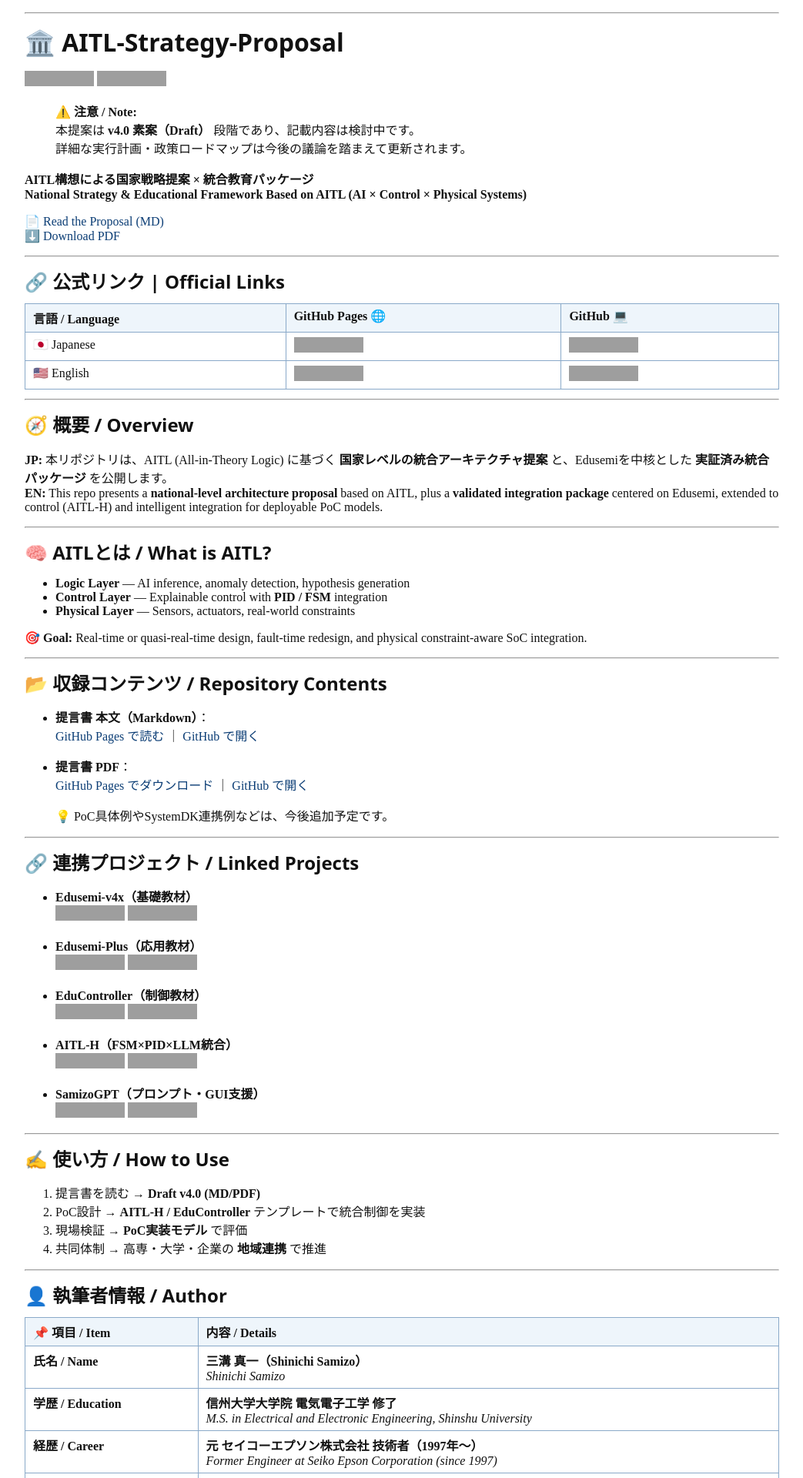
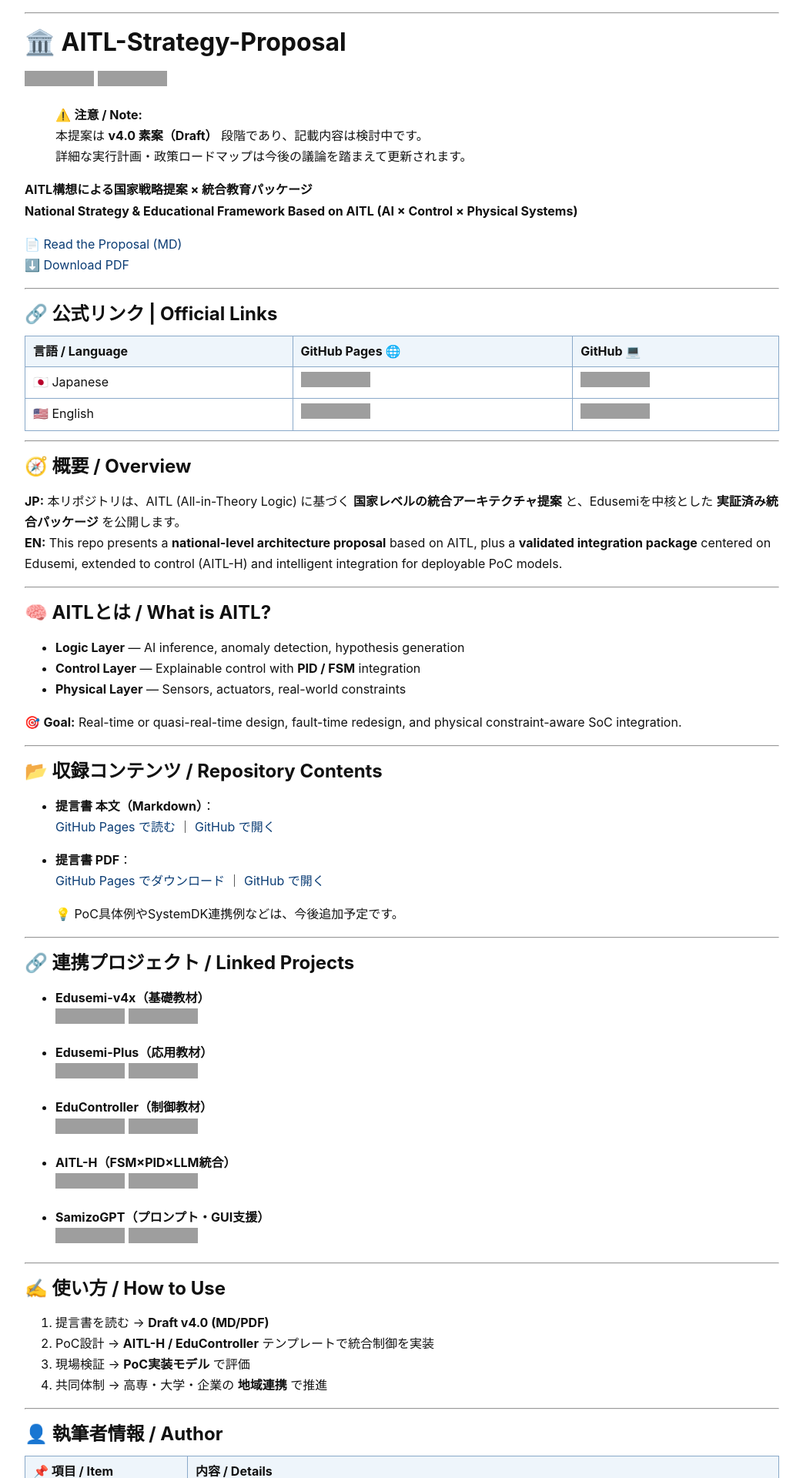
Before and after one commit to Samizo-AITL/AITL-Strategy-Proposal, a Jekyll site: the page built from index.md, in a window 1280 px wide. Shown: the top 1920 px of the page at 77% size, without its empty margins (118-1161 px from the left). Built offline with Jekyll 4.4.1, drawn with Linux system fonts in a browser that asks for light colours; grey boxes are pictures that could not be loaded.

Commit message:
Update aitl.html

````diff
--- a/_layouts/aitl.html
+++ b/_layouts/aitl.html
@@ -5,19 +5,43 @@
   <title>{{ page.title | default: site.title }}</title>
   <meta name="viewport" content="width=device-width, initial-scale=1">
 
-  <!-- Minimal layout: 本文のみ。表の罫線とMermaidだけ最低限サポート -->
+  <!-- （任意）Noto Sans JP を確実に使いたい場合は有効化
+  <link rel="preconnect" href="https://fonts.googleapis.com">
+  <link rel="preconnect" href="https://fonts.gstatic.com" crossorigin>
+  <link href="https://fonts.googleapis.com/css2?family=Noto+Sans+JP:wght@400;600;700&display=swap" rel="stylesheet">
+  -->
 
   <style>
     /* ===== Base ===== */
     :root { --text:#111; --bg:#fff; --link:#0b3d75; }
-    html, body { margin:0; padding:0; background:var(--bg); color:var(--text); }
+
+    /* ここで全ページのフォントを統一 */
+    html, body {
+      margin:0; padding:0;
+      background:var(--bg); color:var(--text);
+      font-family:
+        -apple-system, BlinkMacSystemFont, "Segoe UI",
+        "Noto Sans JP", "Hiragino Kaku Gothic ProN", "Hiragino Kaku Gothic Pro",
+        "Yu Gothic UI", "Yu Gothic", "Meiryo",
+        "Helvetica Neue", Arial, sans-serif;
+      font-weight: 400;
+      line-height: 1.7;
+      -webkit-font-smoothing: antialiased;
+      -moz-osx-font-smoothing: grayscale;
+    }
+
+    /* GitHub風のMarkdownクラスが付く場合も同じフォントで統一 */
+    .markdown-body { font-family: inherit; line-height: inherit; }
+
     .page-content { max-width:980px; margin:16px auto; padding:0 14px; }
+
+    /* 見出しはフォントを継承して太字だけ指定 */
     h1, h2, h3 {
-      font-family: system-ui, -apple-system, "Segoe UI", Roboto, "Helvetica Neue",
-                   Arial, "Hiragino Sans", "Yu Gothic", sans-serif;
       line-height: 1.3;
       margin: 1rem 0 .6rem;
+      font-weight: 700;
     }
+
     a { color: var(--link); text-decoration: none; }
     a:hover { text-decoration: underline; }
     img { max-width:100%; height:auto; }
@@ -36,7 +60,15 @@
       text-align: left;
     }
 
-    /* Mermaid 図の中央寄せ（このレイアウト内だけで完結） */
+    /* 等幅フォント（コード）も統一 */
+    code, pre, kbd, samp {
+      font-family: ui-monospace, SFMono-Regular, Menlo, Monaco, Consolas,
+                   "Liberation Mono", "Courier New", monospace;
+      font-size: .95em;
+    }
+    pre { overflow-x:auto; }
+
+    /* Mermaid 図の中央寄せ */
     .mermaid {
       display: block;
       margin: 1.5rem auto;
@@ -53,7 +85,7 @@
     }
   </style>
 
-  <!-- Mermaid 本体（Pagesでのみ動作。GitHub本体のREADMEには効きません） -->
+  <!-- Mermaid（Pagesで動作） -->
   <script defer src="https://cdn.jsdelivr.net/npm/mermaid@10/dist/mermaid.min.js"></script>
 </head>
 <body>
@@ -61,19 +93,18 @@
     {{ content }}
   </main>
 
-  <!-- Mermaid 初期化：```mermaid → <div class="mermaid"> 置換 + ライト固定 + 中央寄せ -->
   <script>
     document.addEventListener('DOMContentLoaded', function () {
-      // 1) Jekyllが吐く <code class="language-mermaid"> を <div class="mermaid"> に差し替え
+      // 1) ```mermaid を <div class="mermaid"> へ
       document.querySelectorAll('code.language-mermaid').forEach(function (code) {
         const pre = code.closest('pre');
         const div = document.createElement('div');
         div.className = 'mermaid';
-        div.textContent = code.textContent;  // グラフ記述をそのまま移す
+        div.textContent = code.textContent;
         (pre || code).replaceWith(div);
       });
 
-      // 2) ライト固定で初期化（黒ボックス回避）
+      // 2) ライト固定で初期化
       if (window.mermaid) {
         mermaid.initialize({
           startOnLoad: true,
````
